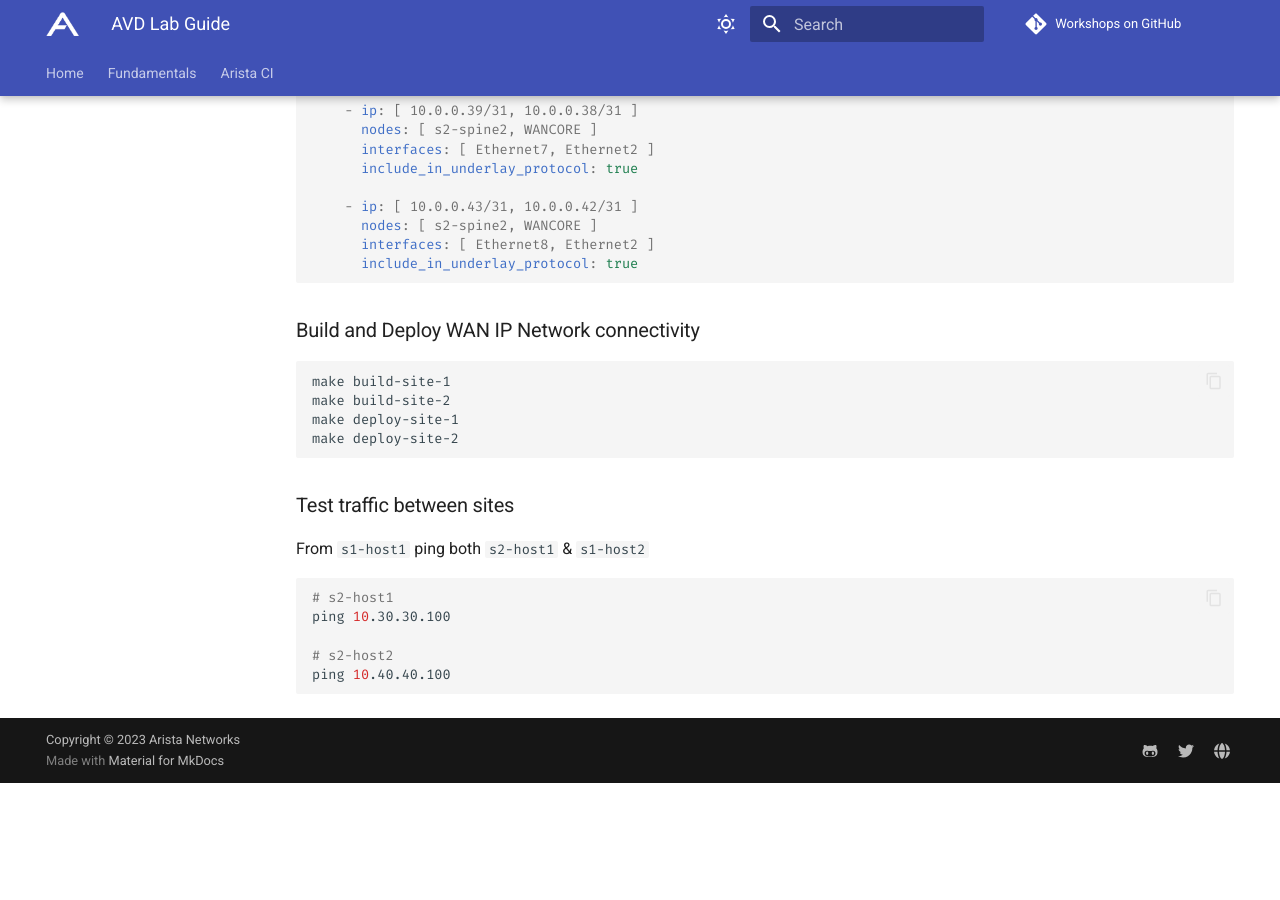
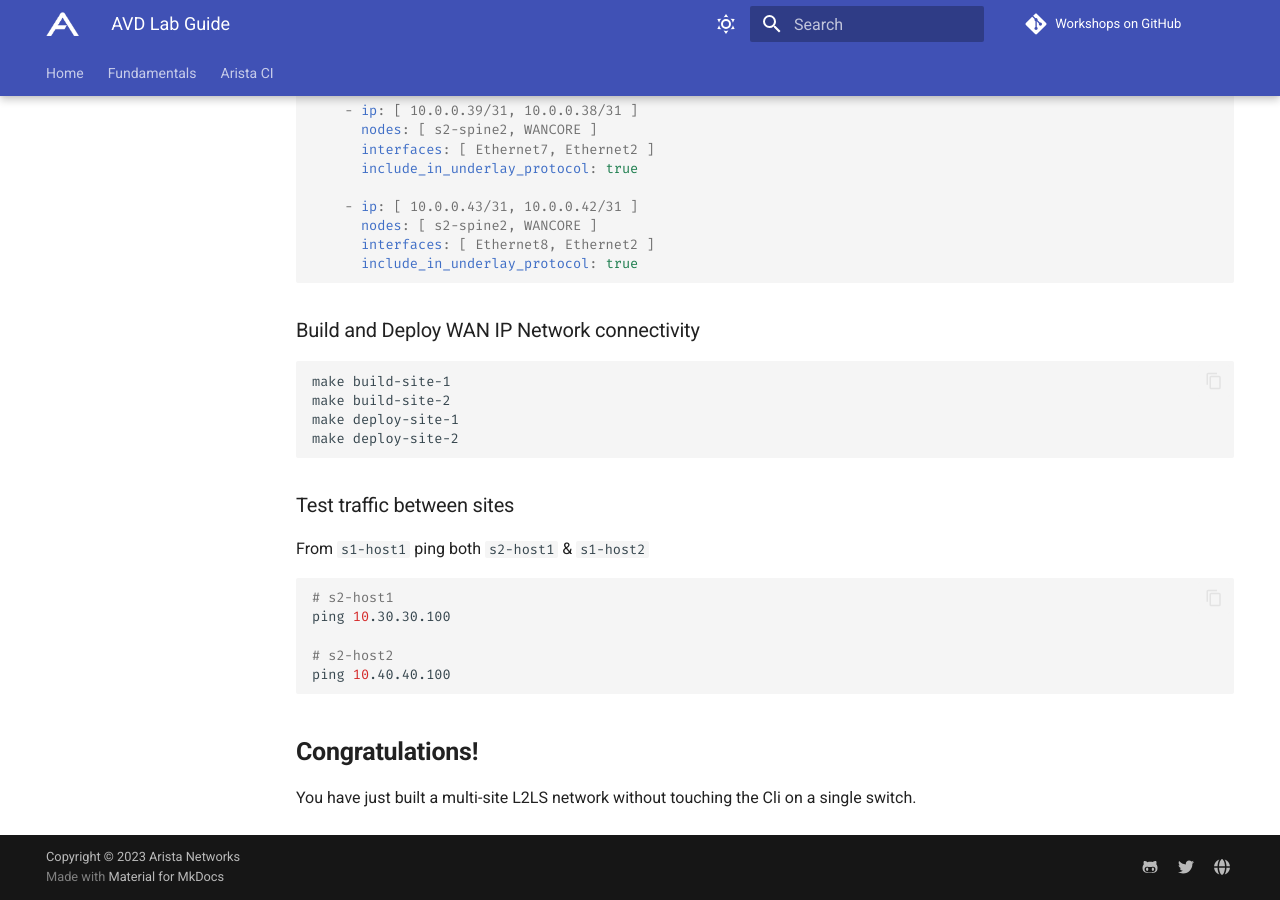
Before and after one commit to aristanetworks/avd-workshops, an MkDocs documentation site: the page built from workshops/avd-lab-guide.md, in a window 1280 px wide and 900 px high, scrolled down 4201 px. Built offline with MkDocs 1.6.1 and Material for MkDocs 9.7.7, drawn with Linux system fonts in a browser that asks for light colours; comment, search, counter and statistics services are not loaded; before the commit the page ends 4984 px from its top, so only the background shows below that.

Commit message:
updated instructions

````diff
--- a/workshops/avd-lab-guide.md
+++ b/workshops/avd-lab-guide.md
@@ -162,3 +162,7 @@
 # s2-host2
 ping 10.40.40.100
 ```
+
+## **Congratulations!**
+
+You have just built a multi-site L2LS network without touching the Cli on a single switch.
````
